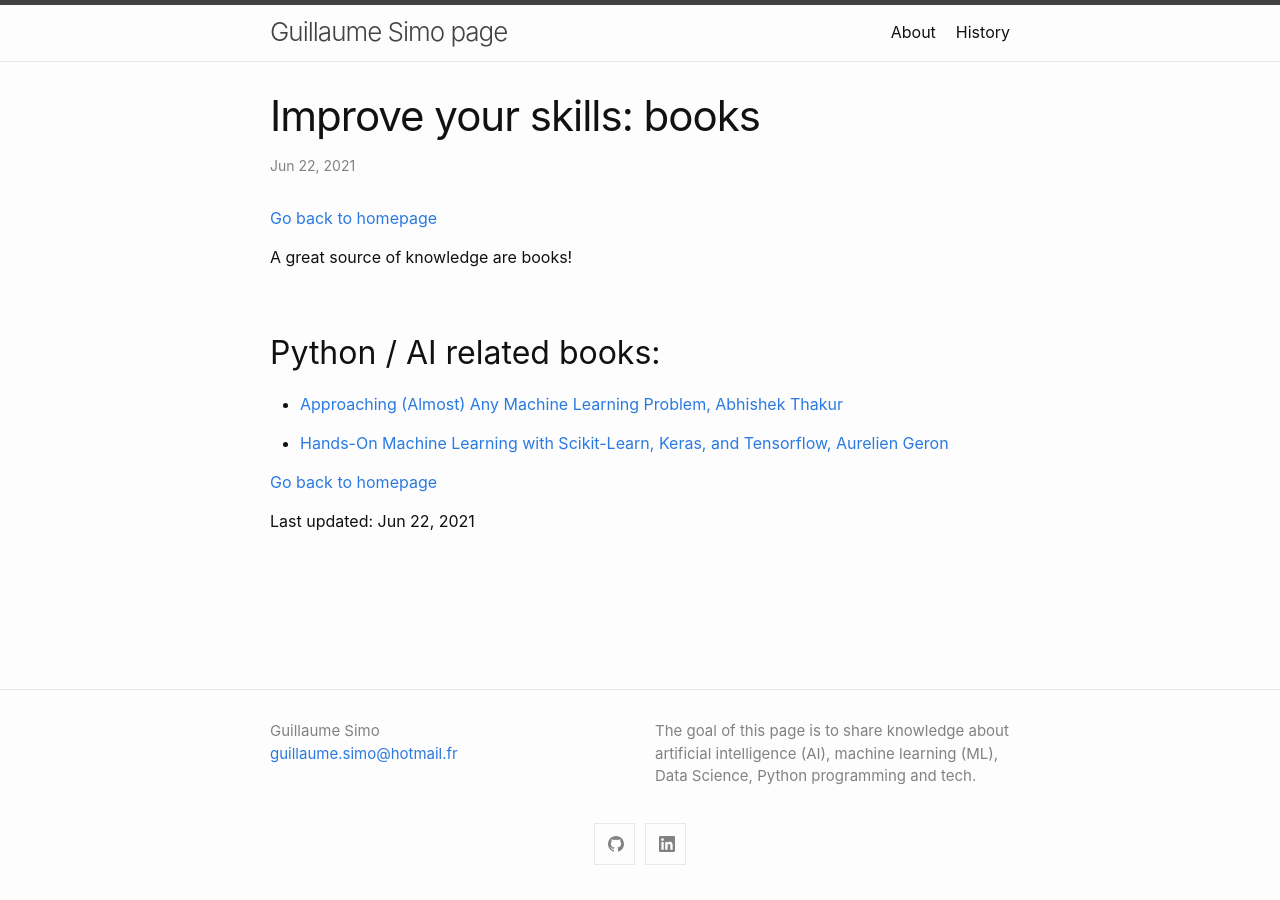
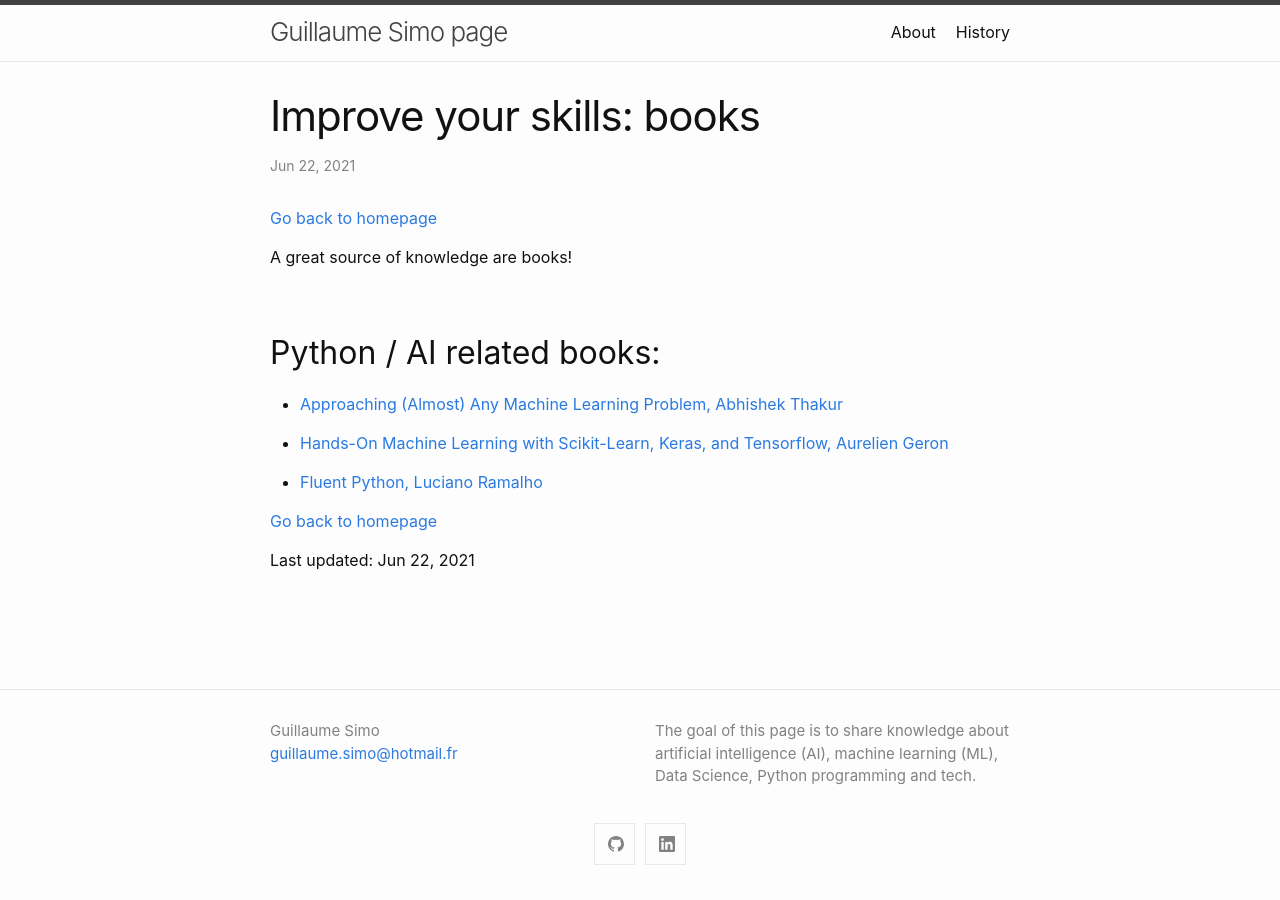
Before and after one commit to GuillaumeSimo/GuillaumeSimo.github.io, a Jekyll site: the page built from _posts/2021-06-22-improve-skills-books.md, in a window 1280 px wide. Built offline with Jekyll 4.4.1, drawn with Linux system fonts in a browser that asks for light colours.

Commit message:
Update 2021-06-22-improve-skills-books.md

```diff
--- a/_posts/2021-06-22-improve-skills-books.md
+++ b/_posts/2021-06-22-improve-skills-books.md
@@ -14,6 +14,7 @@ A great source of knowledge are books!
 
 * <a href="https://www.amazon.fr/Hands-Machine-Learning-Scikit-learn-Tensorflow/dp/1492032646/ref=sr_1_1?__mk_fr_FR=%C3%85M%C3%85%C5%BD%C3%95%C3%91&dchild=1&keywords=Hands-On+Machine+Learning+with+Scikit-Learn%2C+Keras%2C+and+Tensorflow%3A+Concepts%2C+Tools%2C+and+Techniques+to+Build+Intelligent+Systems&qid=1624375766&sr=8-1" target="_blank">Hands-On Machine Learning with Scikit-Learn, Keras, and Tensorflow, Aurelien Geron</a>
 
+* <a href="https://www.amazon.fr/Fluent-Python-Luciano-Ramalho/dp/1491946008/ref=sr_1_1?__mk_fr_FR=%C3%85M%C3%85%C5%BD%C3%95%C3%91&dchild=1&keywords=Fluent+python&qid=1624375839&sr=8-1" target="_blank">Fluent Python, Luciano Ramalho</a>
 
 
 [Go back to homepage](https://guillaumesimo.github.io/)
```
